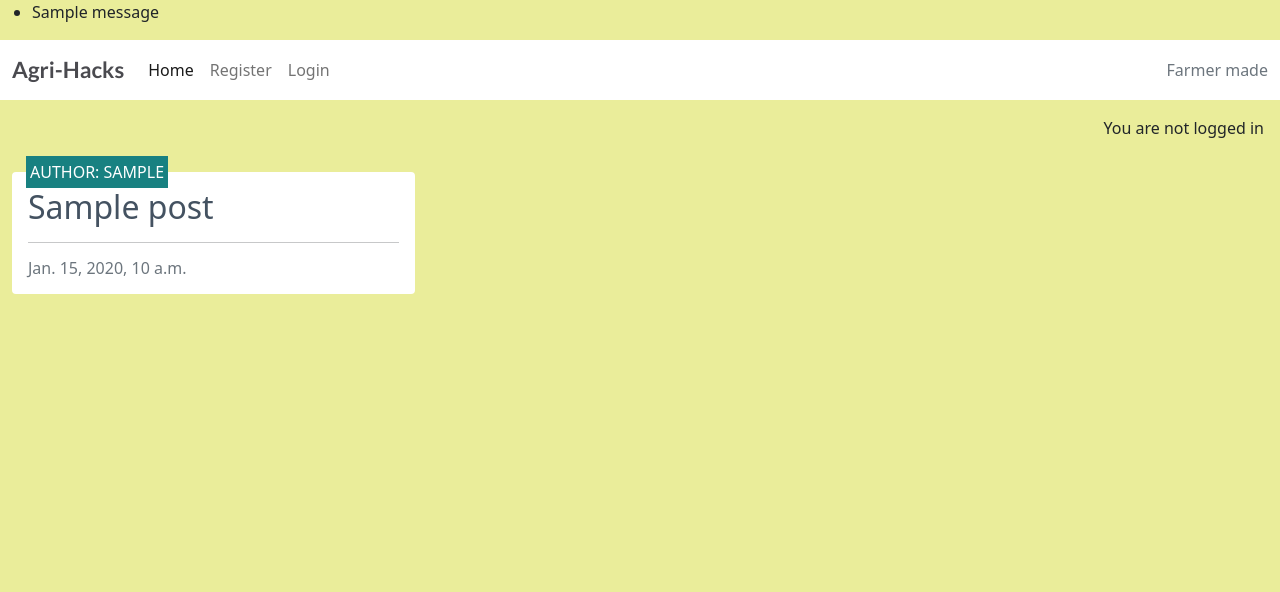
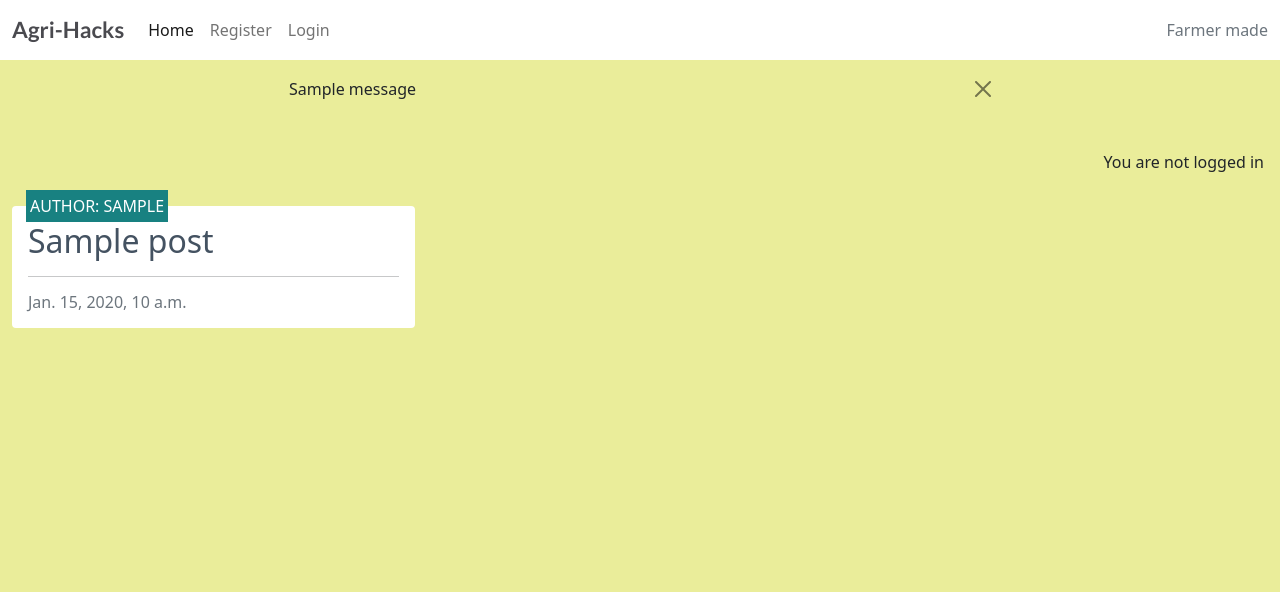
Before and after one commit to Farmer-Eds-Shed/Agri-Hacks, a Django app: page / in a window 1280 px wide. Shown: the top 592 px of the page. Run offline with Django 4.2, Linux system fonts and the light colour scheme; tables that the repository leaves empty hold one stand-in row (values such as "Sample post"); one stand-in notice (Sample message) is shown.

Commit message:
Move messages below navbar

```diff
--- a/agri_hacks/settings.py
+++ b/agri_hacks/settings.py
@@ -28,7 +28,7 @@ TEMPLATES_DIR = os.path.join(BASE_DIR, 'templates')
 SECRET_KEY = 'django-insecure-xcxz3euoaw*8utoi=xkwalw6w^w!&yx1@(@7ppwg^v#%*pe=dv'
 
 # SECURITY WARNING: don't run with debug turned on in production!
-DEBUG = True
+DEBUG = False
 
 ALLOWED_HOSTS = [
     '127.0.0.1',
--- a/templates/base.html
+++ b/templates/base.html
@@ -9,14 +9,6 @@
 <html class="h-100" lang="en">
 
 <head>
-
-    {% if messages %}
-    <ul class="messages">
-        {% for message in messages %}
-        <li{% if message.tags %} class="{{ message.tags }}"{% endif %}>{{ message }}</li>
-        {% endfor %}
-    </ul>
-    {% endif %}
     <title>Agri-Hacks</title>
     <meta name="viewport" content="width=device-width, initial-scale=1" />
 
@@ -78,6 +70,22 @@
         </div>
     </nav>
 
+    <!-- displaying Django messages -->
+    <div class="container">
+        <div class="row">
+        <div class="col-md-8 offset-md-2">
+            {% for message in messages %}
+            <div class="alert {{ message.tags }} alert-dismissible
+            fade show" id="msg" role="alert">
+            {{ message | safe }}
+            <button type="button" class="btn-close"
+                data-bs-dismiss="alert" aria-label="Close"></button>
+            </div>
+            {% endfor %}
+        </div>
+        </div>
+    </div>
+
     <main class="flex-shrink-0 main-bg">
         {% if user.is_authenticated %}
         <p class="text-end m-3">You are logged in as {{ user }}</p>
```
